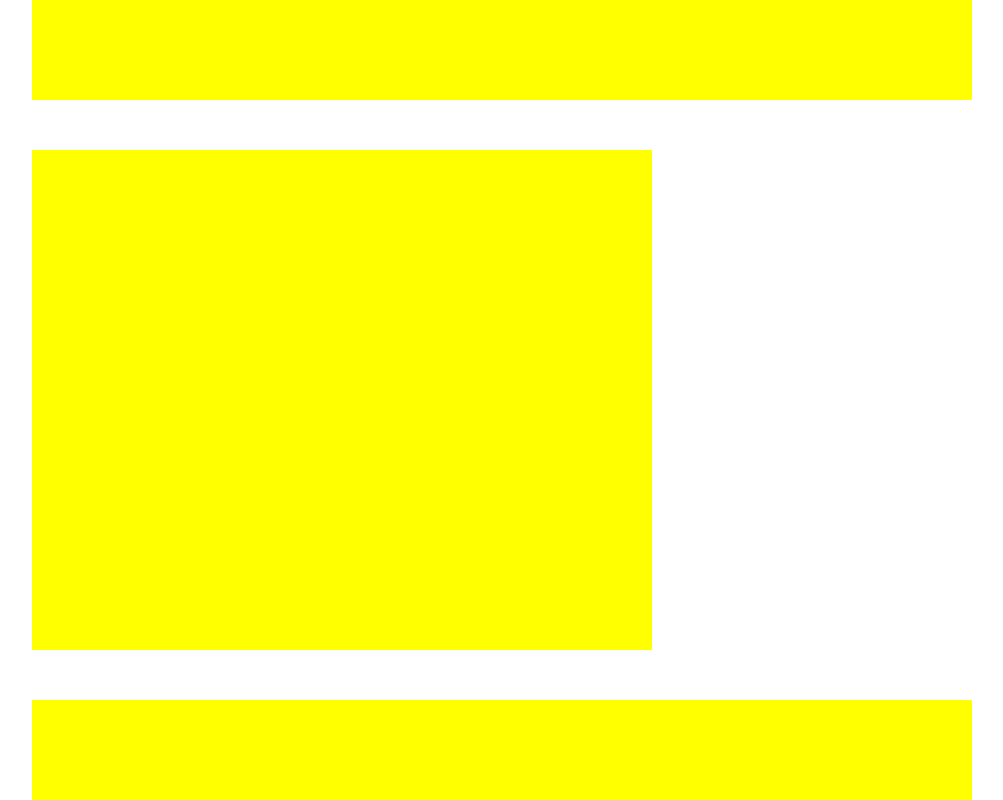
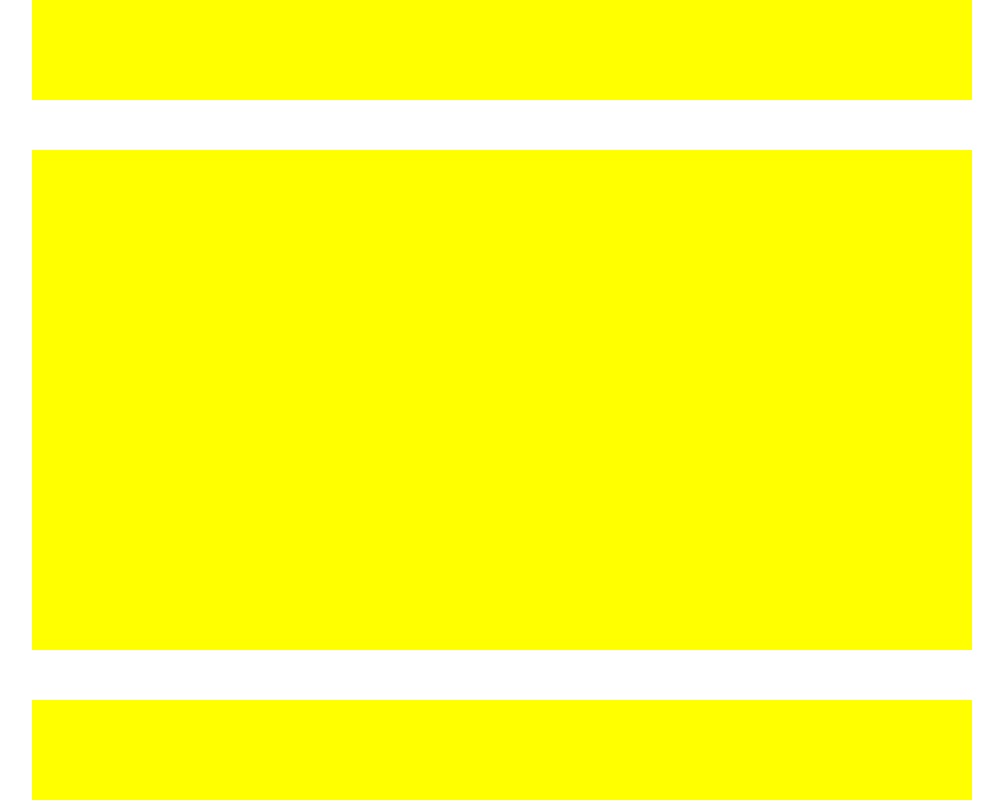
Before and after one commit to ghkmkm/git1, a plain HTML site: page git2/about.html in a window 1280 px wide. Shown: the whole page, without its empty margins (138-1141 px from the left). Drawn offline with Linux system fonts and the light colour scheme.

Commit message:
#about #main widthを変更

```diff
--- a/git2/css/style.css
+++ b/git2/css/style.css
@@ -34,3 +34,7 @@
     background: #ff0;
     clear: both;
 }
+
+#about #main{
+    width: 940px;
+}
```
